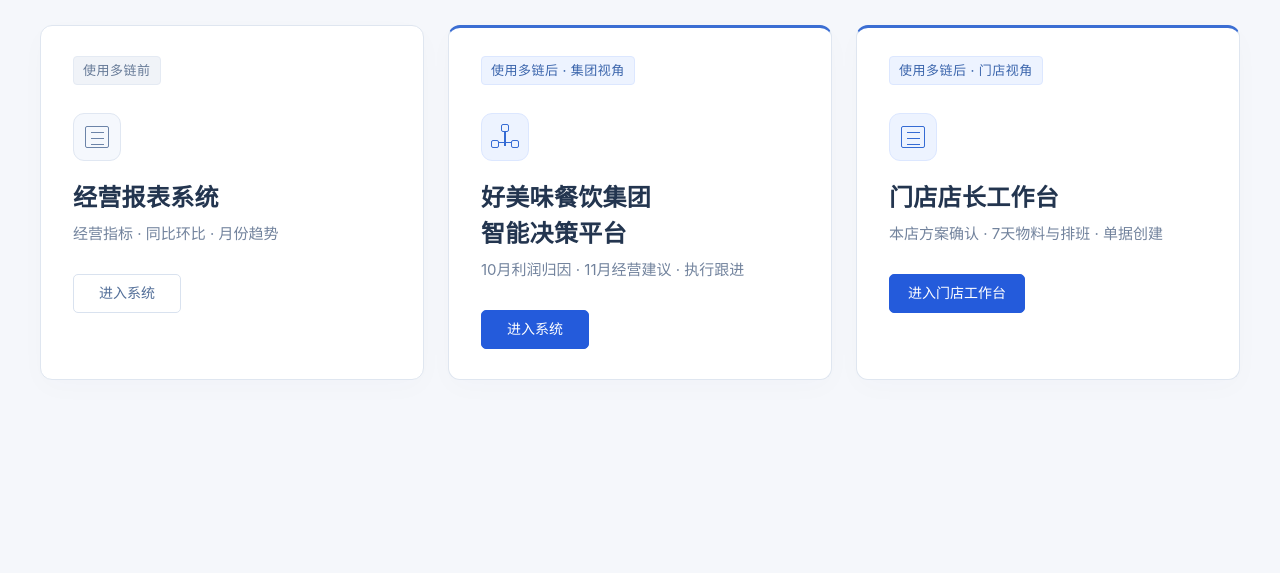
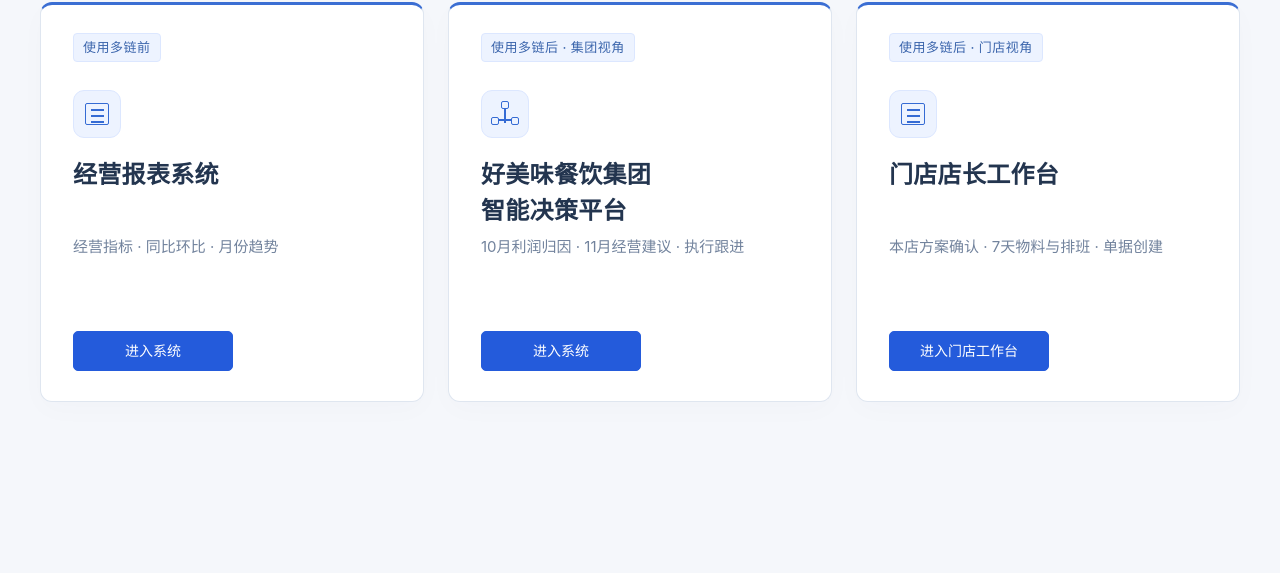
Before and after one commit to raoxiaoying/restaurant-data-platform-demo, a plain HTML site: page restaurant-review/index.html in a window 1280 px wide. Shown: the part 227-800 px from the top of the page. Drawn offline with Linux system fonts and the light colour scheme.

Commit message:
Unify launcher card styles and align title, description and action areas

```diff
--- a/restaurant-review/index.html
+++ b/restaurant-review/index.html
@@ -9,15 +9,16 @@
     :root{font:16px/1.6 -apple-system,BlinkMacSystemFont,"PingFang SC","Microsoft YaHei",sans-serif;color:#23354f;background:#f5f7fb;color-scheme:light}
     *{box-sizing:border-box}body{margin:0;min-height:100vh;display:grid;place-items:center}h1,h2,p{margin:0}a{color:inherit;text-decoration:none}
     main{width:min(1400px,100%);padding:64px 40px 88px}h1{font-size:34px;line-height:1.4;font-weight:650;letter-spacing:1px;margin-bottom:35px}
-    .systems{display:grid;grid-template-columns:repeat(3,minmax(0,1fr));gap:24px}.system{display:flex;flex-direction:column;align-items:flex-start;min-width:0;min-height:350px;padding:30px 32px;background:#fff;border:1px solid #dfe6f0;border-radius:12px;box-shadow:0 8px 28px #233e6805;transition:border-color .15s,box-shadow .15s}
-    .system:hover{border-color:#a7bce1;box-shadow:0 10px 32px #233e680b}.system:focus-visible{outline:3px solid #245bdb;outline-offset:5px}.system.dolink{border-top:3px solid #3b6ed3;padding-top:28px}
-    .label{font-size:13px;font-weight:500;color:#667a97;background:#f0f3f8;border:1px solid #e4eaf3;padding:3px 9px;border-radius:4px;letter-spacing:.5px}.dolink .label{background:#edf3ff;border-color:#dce7ff;color:#3b65ac}
-    .system-icon{position:relative;width:48px;height:48px;margin-top:28px;border:1px solid #e0e7f2;border-radius:11px;background:#f5f8fd;color:#6c84a8}.dolink .system-icon{background:#edf3ff;border-color:#dce7ff;color:#356bd4}
+    .systems{display:grid;grid-template-columns:repeat(3,minmax(0,1fr));gap:24px}.system{display:flex;flex-direction:column;align-items:flex-start;min-width:0;min-height:400px;padding:28px 32px 30px;background:#fff;border:1px solid #dfe6f0;border-top:3px solid #3b6ed3;border-radius:12px;box-shadow:0 8px 28px #233e6805;transition:border-color .15s,box-shadow .15s}
+    .system:hover{border-color:#a7bce1;box-shadow:0 10px 32px #233e680b}.system:focus-visible{outline:3px solid #245bdb;outline-offset:5px}
+    .label{flex:none;font-size:13px;font-weight:500;color:#3b65ac;background:#edf3ff;border:1px solid #dce7ff;padding:3px 9px;border-radius:4px;letter-spacing:.5px}
+    .system-icon{position:relative;flex:none;width:48px;height:48px;margin-top:28px;border:1px solid #dce7ff;border-radius:11px;background:#edf3ff;color:#356bd4}
     .report-icon:before{content:"";position:absolute;inset:12px 11px;border:1.5px solid currentColor;border-radius:2px}.report-icon:after{content:"";position:absolute;left:17px;right:16px;top:18px;height:1.5px;background:currentColor;box-shadow:0 6px currentColor,0 12px currentColor}
     .network-icon:before{content:"";position:absolute;left:22px;top:14px;width:1.5px;height:18px;background:currentColor}.network-icon:after{content:"";position:absolute;left:13px;top:28px;width:20px;height:1.5px;background:currentColor}
     .network-icon i{position:absolute;width:8px;height:8px;border:1.5px solid currentColor;border-radius:2px;background:#edf3ff;z-index:1}.network-icon i:nth-child(1){top:10px;left:19px}.network-icon i:nth-child(2){top:26px;left:9px}.network-icon i:nth-child(3){top:26px;left:29px}
-    h2{font-size:24px;line-height:1.5;font-weight:650;margin-top:19px;letter-spacing:.3px}.description{font-size:15px;color:#72839d;margin-top:6px}.enter{font-size:14px;font-weight:500;display:inline-flex;align-items:center;justify-content:center;min-height:39px;min-width:108px;border:1px solid #d9e2ef;border-radius:5px;padding:7px 18px;margin-top:28px;background:#fff;color:#526e98}.dolink .enter{background:#245bdb;border-color:#245bdb;color:#fff}
-    @media(max-width:700px){main{padding:36px 22px 50px}h1{font-size:28px;margin-bottom:25px}.systems{grid-template-columns:1fr;gap:18px}.system{min-height:300px;padding:25px 26px}.system.dolink{padding-top:23px}.system-icon{margin-top:22px}h2{font-size:23px}.description{font-size:14px}.enter{margin-top:23px}}
+    h2{flex:none;min-height:3em;font-size:24px;line-height:1.5;font-weight:650;margin-top:19px;letter-spacing:.3px}.description{flex:none;min-height:3.2em;font-size:15px;color:#72839d;margin:6px 0 28px}.enter{flex:none;font-size:14px;font-weight:500;display:inline-flex;align-items:center;justify-content:center;min-height:40px;width:160px;border:1px solid #245bdb;border-radius:5px;padding:7px 18px;margin-top:auto;background:#245bdb;color:#fff}
+    @media(max-width:1000px){.systems{grid-template-columns:1fr}}
+    @media(max-width:700px){main{padding:36px 22px 50px}h1{font-size:28px;margin-bottom:25px}.systems{grid-template-columns:1fr;gap:18px}.system{min-height:380px;padding:25px 26px}.system-icon{margin-top:22px}h2{font-size:23px}.description{font-size:14px}}
     @media(prefers-reduced-motion:reduce){.system{transition:none}}
   </style>
 </head>
@@ -32,14 +33,14 @@
         <p class="description">经营指标 · 同比环比 · 月份趋势</p>
         <span class="enter">进入系统</span>
       </a>
-      <a class="system dolink" href="./after/index.html" aria-label="使用多链后，进入好美味餐饮集团智能决策平台">
+      <a class="system" href="./after/index.html" aria-label="使用多链后，进入好美味餐饮集团智能决策平台">
         <span class="label">使用多链后 · 集团视角</span>
         <span class="system-icon network-icon" aria-hidden="true"><i></i><i></i><i></i></span>
         <h2>好美味餐饮集团<br>智能决策平台</h2>
         <p class="description">10月利润归因 · 11月经营建议 · 执行跟进</p>
         <span class="enter">进入系统</span>
       </a>
-      <a class="system dolink" href="./after/index.html#manager" aria-label="进入门店店长工作台">
+      <a class="system" href="./after/index.html#manager" aria-label="进入门店店长工作台">
         <span class="label">使用多链后 · 门店视角</span>
         <span class="system-icon report-icon" aria-hidden="true"></span>
         <h2>门店店长工作台</h2>
```
